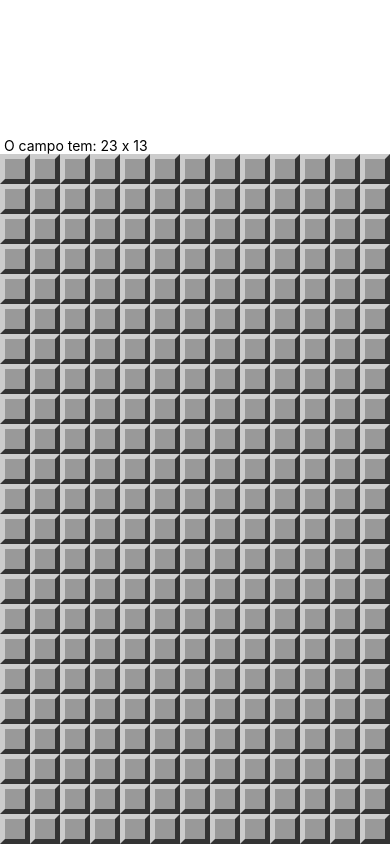
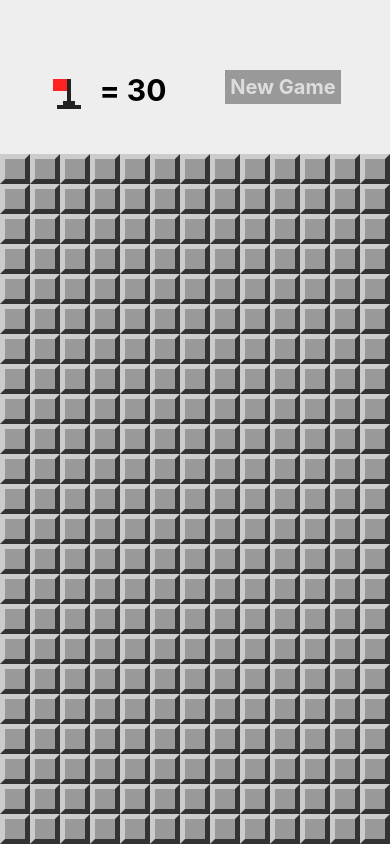
Before and after one commit to andremoraes98/react-native-udemy, a React Native app: screen / in a window 390 px wide. Built offline with nearby package versions, Linux system fonts and the light colour scheme.

Commit message:
Implementaçao do Header

```diff
--- a/App.js
+++ b/App.js
@@ -8,19 +8,17 @@ import {
   hadExplosion,
   wonGame,
   showMines,
-  toggleFlag
+  toggleFlag,
+  flagsUsed
 } from './src/functions';
 import MineField from './src/components/MineField';
+import Header from './src/components/Header';
 
 export default class App extends Component {
   constructor() {
     super();
 
-    this.state = {
-      board: this.createState(),
-      won: false,
-      lost: false,
-    }
+    this.state = this.createState()
   }
 
   minesAmount = () => {
@@ -34,7 +32,11 @@ export default class App extends Component {
     const rows = params.getRowsAmount();
     const columns = params.getColumnsAmount();
 
-    return createdBoardMined(rows, columns, this.minesAmount())
+    return {
+      board: createdBoardMined(rows, columns, this.minesAmount()),
+      won: false,
+      lost: false,
+    };
   }
 
   onOpenField = (row, column) => {
@@ -86,7 +88,10 @@ export default class App extends Component {
 
     return (
       <View style={ styles.container }>
-        <Text> {`O campo tem: ${params.getRowsAmount()} x ${params.getColumnsAmount()}`} </Text>
+        <Header
+          flagsLeft={ this.minesAmount() - flagsUsed(board) }
+          onNewGame={ () => this.setState(this.createState()) }
+        />
         <View style={styles.board}>
           <MineField
             board={ board }
--- /dev/null
+++ b/src/components/Header.js
@@ -0,0 +1,64 @@
+import React, { Component } from 'react';
+import { StyleSheet, Text, TouchableOpacity, View } from 'react-native';
+import Flag from './Flag';
+
+class Header extends Component {
+  render() {
+    const { onFlagPress, flagsLeft, onNewGame } = this.props;
+    return (
+      <View style={ styles.container }>
+        <View style={ styles.flagContainer }>
+          <TouchableOpacity
+            onPress={ onFlagPress }
+            style={ styles.flagButton }
+          >
+            <Flag bigger />
+          </TouchableOpacity>
+          <Text style={ styles.flagsLeft }>= { flagsLeft }</Text>
+        </View>
+        <TouchableOpacity
+          style={ styles.button }
+          onPress={ onNewGame }
+        >
+          <Text style={ styles.buttonLabel }>New Game</Text>
+        </TouchableOpacity>
+      </View>
+    )
+  }
+}
+
+const styles = StyleSheet.create({
+  container: {
+    flex: 1,
+    flexDirection: 'row',
+    justifyContent: 'space-around',
+    alignItems: 'center',
+    backgroundColor: '#EEE',
+    paddingTop: 20,
+    paddingHorizontal: 20,
+  },
+  flagContainer: {
+    flexDirection: 'row'
+  },
+  flagButton: {
+    marginTop: 10,
+    minWidth: 30,
+  },
+  flagsLeft: {
+    fontSize: 30,
+    fontWeight: '700',
+    paddingTop: 5,
+    marginLeft: 20
+  },
+  button: {
+    backgroundColor: "#999",
+    padding: 5,
+  },
+  buttonLabel: {
+    fontSize: 20,
+    color: '#DDD',
+    fontWeight: '700'
+  }
+})
+
+export default Header;
--- a/src/functions.js
+++ b/src/functions.js
@@ -115,5 +115,6 @@ export {
   hadExplosion,
   wonGame,
   showMines,
-  toggleFlag
+  toggleFlag,
+  flagsUsed
 }
```
